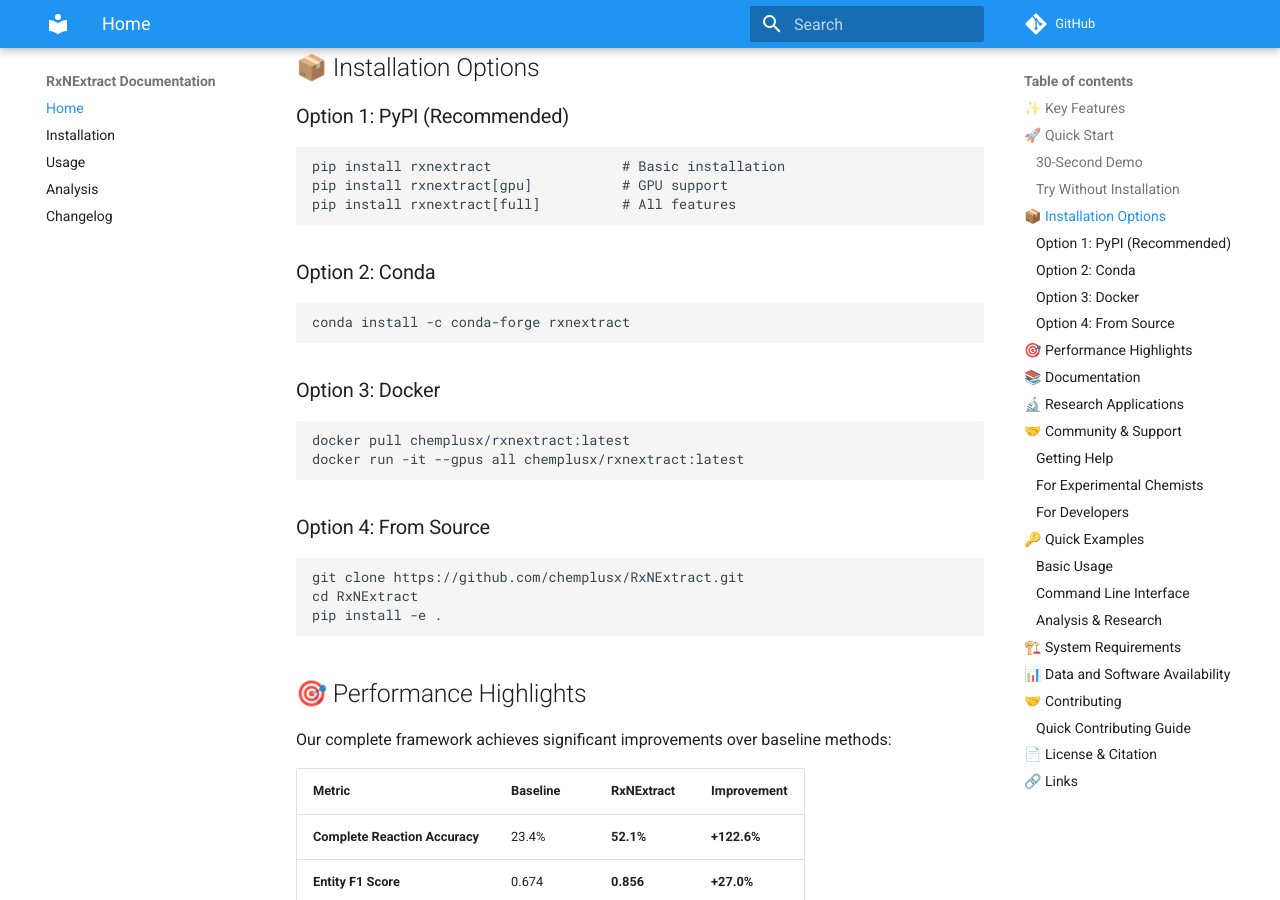
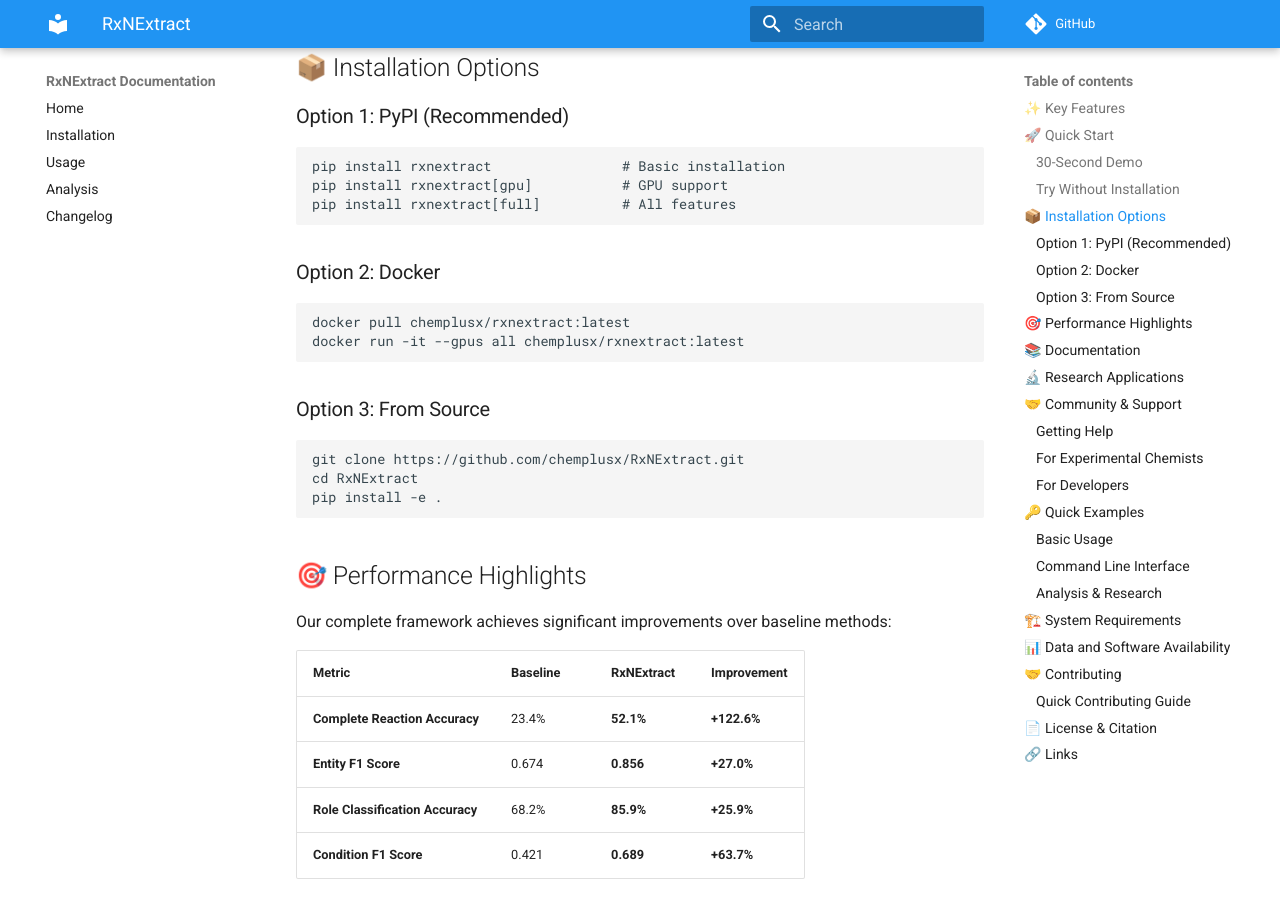
Before and after one commit to chemplusx/RxNExtract, an MkDocs documentation site: the page built from docs/INDEX.md, in a window 1280 px wide and 900 px high, scrolled down 1067 px. Built offline with MkDocs 1.6.1 and Material for MkDocs 9.7.7, drawn with Linux system fonts in a browser that asks for light colours; comment, search, counter and statistics services are not loaded; grey boxes are pictures that could not be loaded.

Commit message:
publish correct docs

````diff
--- a/docs/INDEX.md
+++ b/docs/INDEX.md
@@ -49,18 +49,13 @@
 pip install rxnextract[full]          # All features
 ```
 
-### Option 2: Conda
-```bash
-conda install -c conda-forge rxnextract
-```
-
-### Option 3: Docker
+### Option 2: Docker
 ```bash
 docker pull chemplusx/rxnextract:latest
 docker run -it --gpus all chemplusx/rxnextract:latest
 ```
 
-### Option 4: From Source
+### Option 3: From Source
 ```bash
 git clone https://github.com/chemplusx/RxNExtract.git
 cd RxNExtract
--- a/mkdocs.yml
+++ b/mkdocs.yml
@@ -5,7 +5,7 @@
 docs_dir: docs
 
 nav:
-  - Home: INDEX.md
+  - Home: index.md
   - Installation: INSTALLATION.md
   - Usage: USAGE.md
   - Analysis: ANALYSIS.md
````
